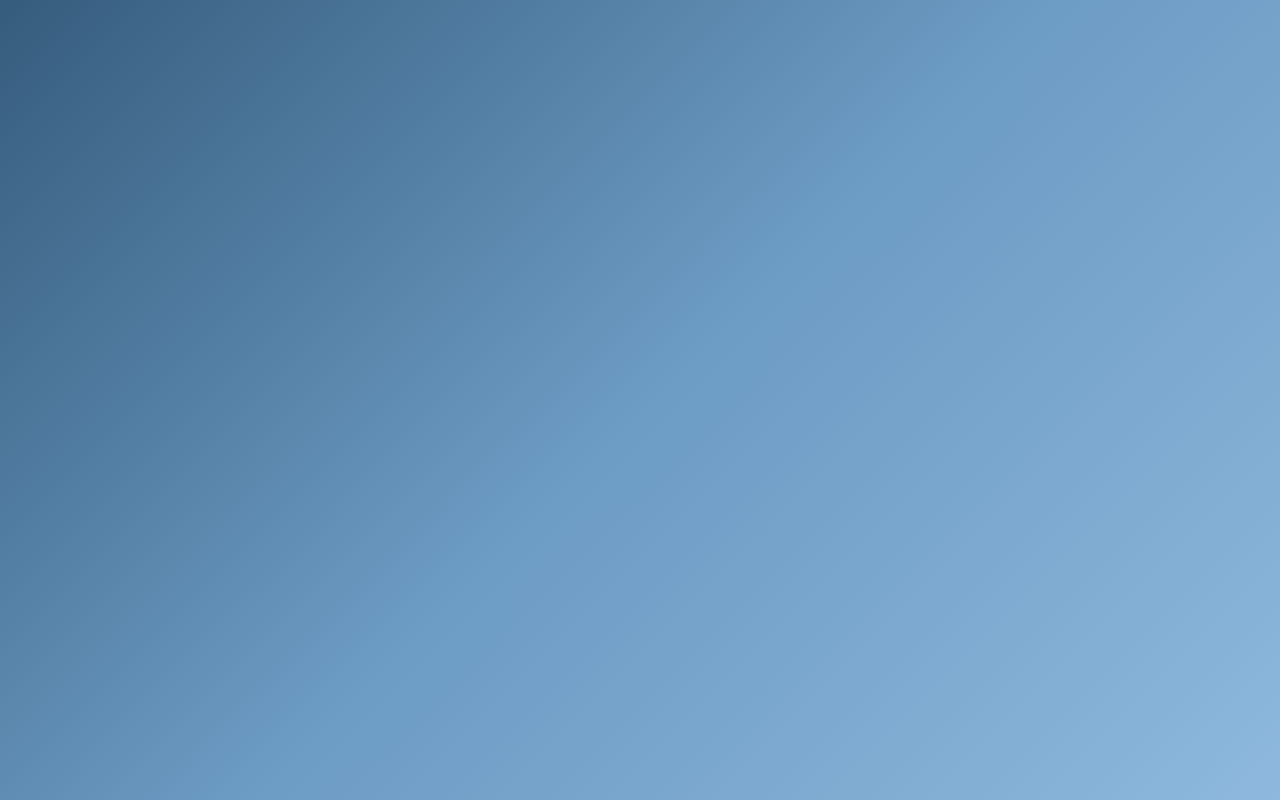
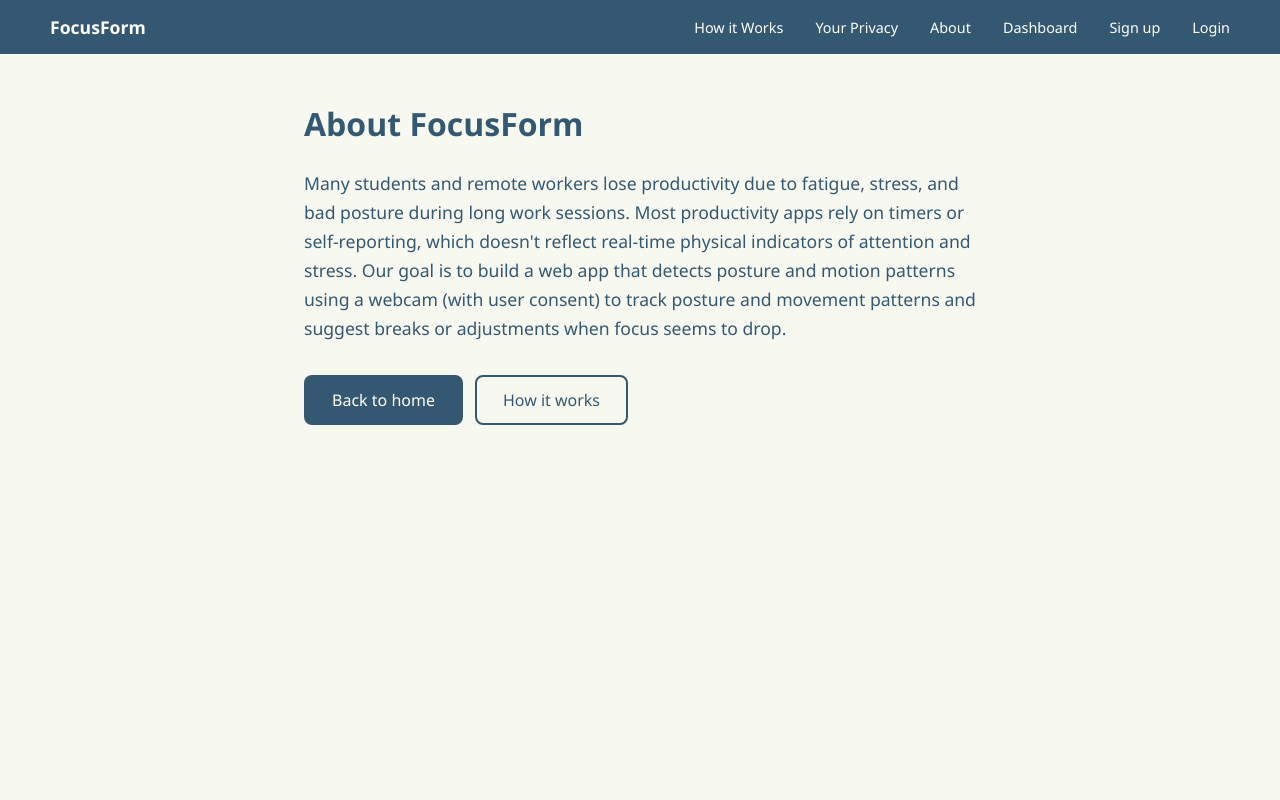
Before and after one commit to FranklinDa-minguez/FocusForm, a React (Create React App) app in the folder client/: page /about in a window 1280 px wide. Before the commit this address had no page. Built offline with nearby package versions, Linux system fonts and the light colour scheme.

Commit message:
updated the nav bar so it shows across all pages and added an about page

```diff
--- a/client/src/App.css
+++ /dev/null
@@ -1,66 +0,0 @@
-body {
-  background: red !important;
-}
-body {
-  margin: 0;
-  font-family: Arial, sans-serif;
-  background: linear-gradient(to bottom, #355C7D, #6C9BC3, #8EB8DD);
-  min-height: 100vh;
-}
-
-.app-container {
-  display: flex;
-  justify-content: center;
-  align-items: center;
-  min-height: 100vh;
-}
-
-.auth-card {
-  background: white;
-  padding: 40px;
-  border-radius: 18px;
-  box-shadow: 0 8px 25px rgba(0, 0, 0, 0.2);
-  width: 400px;
-  text-align: center;
-}
-
-.auth-card h1 {
-  color: #355C7D;
-  margin-bottom: 30px;
-}
-
-.section-title {
-  color: #355C7D;
-  margin-top: 20px;
-  margin-bottom: 15px;
-}
-
-input {
-  width: 90%;
-  padding: 12px;
-  margin: 10px 0;
-  border: 1px solid #ccc;
-  border-radius: 10px;
-  font-size: 16px;
-}
-
-button {
-  background-color: #355C7D;
-  color: white;
-  border: none;
-  padding: 12px 24px;
-  margin-top: 12px;
-  border-radius: 10px;
-  font-size: 16px;
-  cursor: pointer;
-  transition: 0.3s ease;
-}
-
-button:hover {
-  background-color: #2b4a63;
-}
-
-.divider {
-  margin: 30px 0;
-  border-top: 1px solid #ddd;
-}
--- a/client/src/App.js
+++ b/client/src/App.js
@@ -1,6 +1,7 @@
 import React from "react";
 import { BrowserRouter, Route, Routes } from "react-router-dom";
-import LandingPage from './pages/LandingPage';
+import LandingPage from "./pages/LandingPage";
+import About from "./pages/About";
 import Login from "./pages/Login";
 import Signup from "./pages/Signup";
 import Dashboard from "./pages/Dashboard";
@@ -12,6 +13,7 @@ function App() {
     <BrowserRouter>
       <Routes>
         <Route path="/" element={<LandingPage />} />
+        <Route path="/about" element={<About />} />
         <Route path="/login" element={<Login />} />
         <Route path="/signup" element={<Signup />} />
         <Route path="/dashboard" element={<Dashboard />} />
--- /dev/null
+++ b/client/src/components/SiteHeader.jsx
@@ -0,0 +1,37 @@
+import { Link, useNavigate } from "react-router-dom";
+import "../styles/siteNav.css";
+
+const SiteHeader = () => {
+  const navigate = useNavigate();
+
+  return (
+    <nav className="navbar">
+      <Link to="/" className="logo-link">
+        FocusForm
+      </Link>
+      <div className="nav-links">
+        <a href="/#how-it-works">How it Works</a>
+        <a href="/#privacy">Your Privacy</a>
+        <Link to="/about">About</Link>
+        <Link to="/dashboard">Dashboard</Link>
+
+        <button
+          type="button"
+          className="nav-text-btn"
+          onClick={() => navigate("/signup")}
+        >
+          Sign up
+        </button>
+        <button
+          type="button"
+          className="login-btn"
+          onClick={() => navigate("/login")}
+        >
+          Login
+        </button>
+      </div>
+    </nav>
+  );
+};
+
+export default SiteHeader;
--- a/client/src/index.css
+++ b/client/src/index.css
@@ -1,93 +1,23 @@
-body {
-  background: green !important;
+*,
+*::before,
+*::after {
+  box-sizing: border-box;
 }
-html, body, #root {
-  height: 100%;
+
+html {
+  scroll-behavior: smooth;
 }
 
 body {
   margin: 0;
-  font-family: Arial, sans-serif;
-  background: linear-gradient(135deg, #355C7D, #6C9BC3, #8EB8DD);
+  min-height: 100%;
+  font-family: "Inter", -apple-system, BlinkMacSystemFont, "Segoe UI", Roboto,
+    sans-serif;
+  -webkit-font-smoothing: antialiased;
 }
 
-.app-container {
-  display: flex;
-  justify-content: center;
-  align-items: center;
-  min-height: 100vh;
+html,
+body,
+#root {
+  height: 100%;
 }
-
-.auth-card {
-  background: white;
-  padding: 40px;
-  border-radius: 18px;
-  box-shadow: 0 20px 60px rgba(0, 0, 0, 0.25);
-  width: 420px;
-  text-align: center;
-}
-
-.auth-card h1 {
-  color: #355C7D;
-  margin-bottom: 30px;
-}
-
-.section-title {
-  color: #355C7D;
-  margin-top: 20px;
-  margin-bottom: 15px;
-}
-
-input {
-  width: 100%;
-  padding: 12px;
-  margin: 10px 0;
-  border: 1px solid #ccc;
-  border-radius: 10px;
-  font-size: 16px;
-}
-
-
-
-button {
-  background-color: #355C7D;
-  color: white;
-  border: none;
-  padding: 12px 24px;
-  margin-top: 12px;
-  border-radius: 10px;
-  font-size: 16px;
-  cursor: pointer;
-  transition: 0.2s ease;
-  width: 60%;
-}
-
-
-button:hover {
-  background-color: #2b4a63;
-}
-
-.divider {
-  margin: 30px 0;
-  border-top: 1px solid #ddd;
-}
-body {
-  background: linear-gradient(135deg, #355C7D, #6C9BC3, #8EB8DD) !important;
-}
-
-h1 {
-  color: white !important;
-}
-
-button {
-  background-color: #355C7D !important;
-  color: white !important;
-  border: none !important;
-  padding: 12px 20px !important;
-  border-radius: 8px !important;
-}
-
-input {
-  padding: 10px !important;
-  border-radius: 8px !important;
-}
--- /dev/null
+++ b/client/src/pages/About.css
@@ -0,0 +1,69 @@
+.about-view {
+  display: flex;
+  flex-direction: column;
+  min-height: 100vh;
+}
+
+.about-main {
+  flex: 1;
+  max-width: 720px;
+  margin: 0 auto;
+  padding: 48px 24px 80px;
+  width: 100%;
+  box-sizing: border-box;
+}
+
+.about-title {
+  font-size: 2rem;
+  margin: 0 0 24px;
+  color: #355872;
+}
+
+.about-body {
+  font-size: 1.1rem;
+  line-height: 1.65;
+  margin: 0 0 32px;
+  color: #355872;
+}
+
+.about-actions {
+  display: flex;
+  flex-wrap: wrap;
+  gap: 12px;
+  align-items: center;
+}
+
+.about-primary-link {
+  display: inline-flex;
+  align-items: center;
+  justify-content: center;
+  padding: 14px 28px;
+  font-size: 16px;
+  border-radius: 8px;
+  background: #355872;
+  color: white;
+  text-decoration: none;
+  transition: background 0.2s, opacity 0.2s;
+}
+
+.about-primary-link:hover {
+  background: #2a4660;
+}
+
+.about-secondary-link {
+  display: inline-flex;
+  align-items: center;
+  justify-content: center;
+  padding: 12px 26px;
+  font-size: 16px;
+  border-radius: 8px;
+  border: 2px solid #355872;
+  color: #355872;
+  text-decoration: none;
+  background: transparent;
+  transition: background 0.2s, color 0.2s;
+}
+
+.about-secondary-link:hover {
+  background: rgba(53, 88, 114, 0.08);
+}
--- /dev/null
+++ b/client/src/pages/About.jsx
@@ -0,0 +1,29 @@
+import { Link } from "react-router-dom";
+import SiteHeader from "../components/SiteHeader";
+import "./LandingPage.css";
+import "./About.css";
+
+const ABOUT_COPY =
+  "Many students and remote workers lose productivity due to fatigue, stress, and bad posture during long work sessions. Most productivity apps rely on timers or self-reporting, which doesn't reflect real-time physical indicators of attention and stress. Our goal is to build a web app that detects posture and motion patterns using a webcam (with user consent) to track posture and movement patterns and suggest breaks or adjustments when focus seems to drop.";
+
+const About = () => {
+  return (
+    <div className="landing-wrapper about-view">
+      <SiteHeader />
+      <main className="about-main">
+        <h1 className="about-title">About FocusForm</h1>
+        <p className="about-body">{ABOUT_COPY}</p>
+        <div className="about-actions">
+          <Link to="/" className="about-primary-link">
+            Back to home
+          </Link>
+          <a href="/#how-it-works" className="about-secondary-link">
+            How it works
+          </a>
+        </div>
+      </main>
+    </div>
+  );
+};
+
+export default About;
--- a/client/src/pages/LandingPage.css
+++ b/client/src/pages/LandingPage.css
@@ -1,75 +1,9 @@
-body, button, a {
-  font-family: 'Inter', -apple-system, BlinkMacSystemFont, "Segoe UI", Roboto, sans-serif;
-  -webkit-font-smoothing: antialiased;
-}
-
-body {
-  margin: 0;
-  padding: 0;
-  width: 100%;
-}
-
-html {
-  scroll-behavior: smooth;
-}
-
 .landing-wrapper {
   background-color: #F7F8F0;
   min-height: 100vh;
   font-family: 'Segoe UI', Tahoma, Geneva, Verdana, sans-serif;
   color: #355872;
 }
-
-.navbar {
-  background-color: #355872;
-  padding: 15px 50px;
-  display: flex;
-  justify-content: space-between;
-  align-items: center;
-  color: white;
-  position: sticky;
-  top: 0;
-  z-index: 1000;
-  box-sizing: border-box;
-}
-
-.nav-links {
-  display: flex;
-  align-items: center;
-  gap: 2rem;
-}
-
-.nav-links a, .nav-links span {
-  text-decoration: none;
-  color: white;
-  font-size: 0.9rem;
-  transition: opacity 0.2s;
-  white-space: nowrap;
-  display: inline-block;
-}
-
-.nav-links a:hover, .nav-links span:hover {
-  opacity: 0.7;
-}
-
-.login-btn {
-  background: transparent;
-  border: none;
-  color: white;
-  padding: 0;
-  margin: 0;
-  font-size: 0.9rem;
-  font-family: inherit;
-  cursor: pointer;
-
-  /* align button w the rest of the nav bar */
-  display: flex;
-  align-items: center;
-  line-height: normal;
-  vertical-align: middle;
-  outline: none;
-}
-
 
 .hero-section {
   background-color: #7AAACE;
@@ -119,6 +53,79 @@ html {
 
 .cta-button:hover {
   background: #9CD5FF;
+}
+
+.hero-actions {
+  display: flex;
+  flex-wrap: wrap;
+  gap: 12px;
+  margin-top: 24px;
+}
+
+.cta-button-secondary {
+  background: transparent;
+  color: white;
+  border: 2px solid white;
+  padding: 13px 28px;
+  font-size: 16px;
+  border-radius: 8px;
+  cursor: pointer;
+  transition: background 0.3s, border-color 0.3s;
+  font-family: inherit;
+}
+
+.cta-button-secondary:hover {
+  background: rgba(255, 255, 255, 0.15);
+}
+
+.cta-button-tertiary {
+  background: rgba(255, 255, 255, 0.22);
+  color: white;
+  border: 2px solid transparent;
+  padding: 13px 28px;
+  font-size: 16px;
+  border-radius: 8px;
+  cursor: pointer;
+  transition: background 0.3s;
+  font-family: inherit;
+}
+
+.cta-button-tertiary:hover {
+  background: rgba(255, 255, 255, 0.32);
+}
+
+.section-cta {
+  margin-top: 48px;
+  display: flex;
+  justify-content: center;
+  flex-wrap: wrap;
+  gap: 12px;
+}
+
+.section-cta-button {
+  background: #355872;
+  color: white;
+  border: none;
+  padding: 14px 28px;
+  font-size: 16px;
+  border-radius: 8px;
+  cursor: pointer;
+  font-family: inherit;
+  transition: background 0.25s;
+}
+
+.section-cta-button:hover {
+  background: #2a4660;
+}
+
+.section-cta-button--outline {
+  background: white;
+  color: #355872;
+  border: 2px solid #355872;
+}
+
+.section-cta-button--outline:hover {
+  background: rgba(53, 88, 114, 0.06);
 }
 
 .how-it-works-visual {
--- a/client/src/pages/LandingPage.jsx
+++ b/client/src/pages/LandingPage.jsx
@@ -1,4 +1,5 @@
 import { useNavigate } from "react-router-dom";
+import SiteHeader from "../components/SiteHeader";
 import "./LandingPage.css";
 
 const LandingPage = () => {
@@ -6,28 +7,7 @@ const LandingPage = () => {
 
   return (
     <div className="landing-wrapper">
-      <nav className="navbar">
-        <div className="logo">FocusForm</div>
-        <div className="nav-links">
-          <a href="#how-it-works">How it Works</a>
-          <a href="#privacy">Your Privacy</a>
-
-          {/* login and signup buttons */}
-          <span
-            style={{ cursor: 'pointer' }}
-            onClick={() => navigate("/signup")}
-          >
-            Sign up
-          </span>
-
-          <button
-            className="login-btn"
-            onClick={() => navigate("/login")}
-          >
-            Login
-          </button>
-        </div>
-      </nav>
+      <SiteHeader />
 
       {/* main landing */}
       <section className="hero-section">
@@ -38,12 +18,33 @@ const LandingPage = () => {
               FocusForm uses real-time webcam tracking to help you maintain
               perfect posture while working.
             </p>
+            <div className="hero-actions">
               <button
+                type="button"
                 className="cta-button"
                 onClick={() => navigate("/signup")}
               >
                 Start your session now
               </button>
+              <button
+                type="button"
+                className="cta-button-secondary"
+                onClick={() => {
+                  document
+                    .getElementById("how-it-works")
+                    ?.scrollIntoView({ behavior: "smooth" });
+                }}
+              >
+                See how it works
+              </button>
+              <button
+                type="button"
+                className="cta-button-tertiary"
+                onClick={() => navigate("/about")}
+              >
+                About the project
+              </button>
+            </div>
           </div>
           <div className="hero-image">
             <img src="https://images.unsplash.com/photo-1616400619175-5beda3a17896?q=80&w=1548&auto=format&fit=crop&ixlib=rb-4.1.0&ixid=M3wxMjA3fDB8MHxwaG90by1wYWdlfHx8fGVufDB8fHx8fA%3D%3D" alt="FocusForm in action" />
@@ -76,6 +77,23 @@ const LandingPage = () => {
             <h3>Habit Building</h3>
             <p>View daily graphs of your focus sessions to identify when you're most prone to fatigue.</p>
           </div>
+        </div>
+
+        <div className="section-cta">
+          <button
+            type="button"
+            className="section-cta-button"
+            onClick={() => navigate("/signup")}
+          >
+            Get started
+          </button>
+          <button
+            type="button"
+            className="section-cta-button section-cta-button--outline"
+            onClick={() => navigate("/about")}
+          >
+            Read our mission
+          </button>
         </div>
       </section>
 
--- /dev/null
+++ b/client/src/styles/siteNav.css
@@ -0,0 +1,108 @@
+.navbar {
+  /* Match .landing-wrapper (LandingPage.css) so logo + links look the same on every route */
+  font-family: "Segoe UI", Tahoma, Geneva, Verdana, sans-serif;
+  background-color: #355872;
+  padding: 15px 50px;
+  display: flex;
+  justify-content: space-between;
+  align-items: center;
+  color: white;
+  position: sticky;
+  top: 0;
+  z-index: 1000;
+  box-sizing: border-box;
+}
+
+.nav-links {
+  display: flex;
+  align-items: center;
+  gap: 2rem;
+}
+
+.nav-links a,
+.nav-text-btn {
+  text-decoration: none;
+  color: white;
+  font-size: 0.9rem;
+  transition: opacity 0.2s;
+  white-space: nowrap;
+  display: inline-block;
+  background: none;
+  border: none;
+  padding: 0;
+  margin: 0;
+  font-family: inherit;
+  cursor: pointer;
+}
+
+.nav-links a:hover,
+.nav-text-btn:hover {
+  opacity: 0.7;
+}
+
+.nav-email {
+  font-size: 0.85rem;
+  color: rgba(255, 255, 255, 0.88);
+  max-width: 200px;
+  overflow: hidden;
+  text-overflow: ellipsis;
+  white-space: nowrap;
+}
+
+.nav-sign-out {
+  background: rgba(255, 255, 255, 0.15);
+  color: white;
+  border: 1px solid rgba(255, 255, 255, 0.4);
+  padding: 8px 16px;
+  border-radius: 8px;
+  font-size: 0.9rem;
+  font-family: inherit;
+  cursor: pointer;
+  transition: background 0.2s, opacity 0.2s;
+  white-space: nowrap;
+}
+
+.nav-sign-out:hover {
+  background: rgba(255, 255, 255, 0.28);
+}
+
+.logo-link {
+  text-decoration: none;
+  color: inherit;
+  font-size: 1.1rem;
+  font-weight: 600;
+}
+
+.login-btn {
+  background: transparent;
+  border: none;
+  color: white;
+  padding: 0;
+  margin: 0;
+  font-size: 0.9rem;
+  font-family: inherit;
+  cursor: pointer;
+  display: flex;
+  align-items: center;
+  line-height: normal;
+  vertical-align: middle;
+  outline: none;
+}
+
+.login-btn:hover {
+  opacity: 0.7;
+}
+
+@media (max-width: 768px) {
+  .navbar {
+    padding: 12px 16px;
+    flex-wrap: wrap;
+    gap: 12px;
+  }
+
+  .nav-links {
+    gap: 1rem;
+    flex-wrap: wrap;
+    justify-content: flex-end;
+  }
+}
```
Also changed, not shown: client/src/pages/Dashboard.jsx (+23 -55 lines), 1 other file (tests, documents, lock files or other folders). Lines whose indentation alone changed are shown as unchanged.
